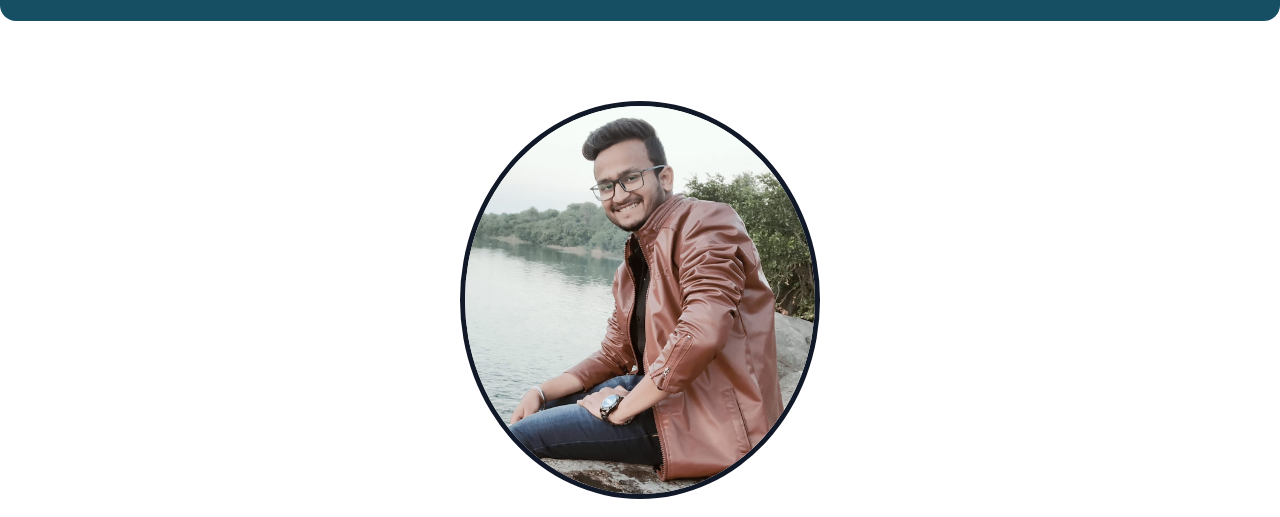
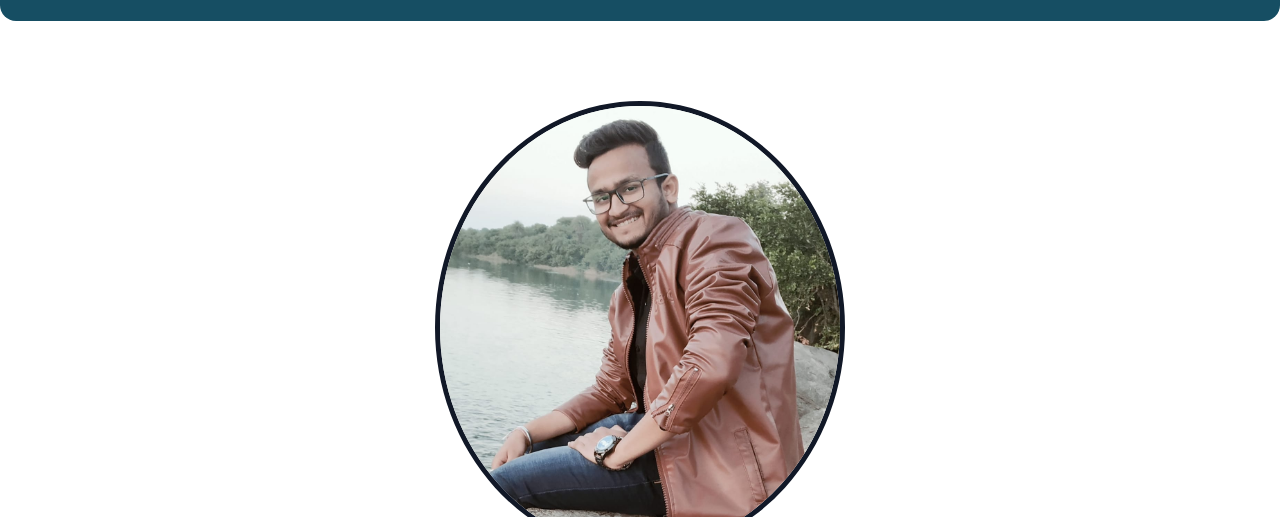
Before and after one commit to alphaCoder-25/Anurudra-Portfolio, a plain HTML site: page index.html in a window 1280 px wide. Shown: the part 97-614 px from the top of the page. Drawn offline with Linux system fonts and the light colour scheme.

Commit message:
update size

```diff
--- a/styles.css
+++ b/styles.css
@@ -89,7 +89,7 @@ hr {
 }
 
 .hero .hero-img {
-    max-width: 350px;
+    max-width: 400px;
     display: block;
     margin: auto;
     border-radius: 50%;
```
